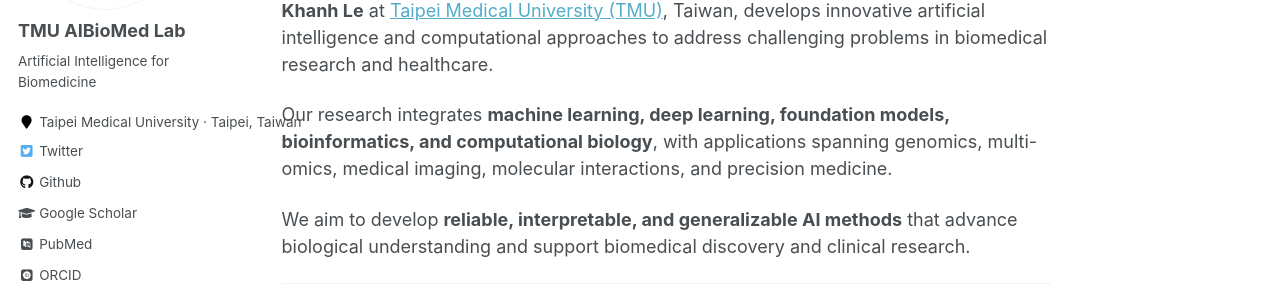
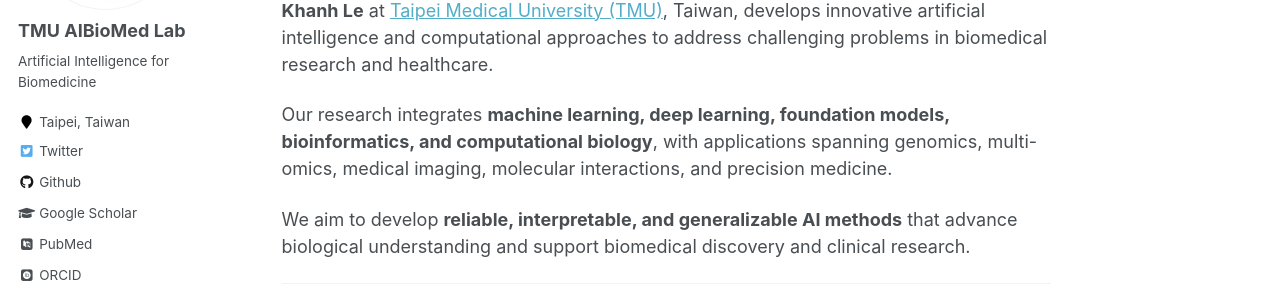
Before and after one commit to khanhlee/khanhlee.github.io, a Jekyll site: the page built from _pages/about.md, in a window 1280 px wide. Shown: the part 313-619 px from the top of the page. Built offline with Jekyll 4.4.1, drawn with Linux system fonts in a browser that asks for light colours; some web fonts are replaced.

Commit message:
Update _config.yml

```diff
--- a/_config.yml
+++ b/_config.yml
@@ -83,7 +83,7 @@ author:
   name             : "TMU AIBioMed Lab"
   avatar           : "pic300.jpg"
   bio              : "Artificial Intelligence for Biomedicine"
-  location         : "Taipei Medical University · Taipei, Taiwan"
+  location         : "Taipei, Taiwan"
   employer         :
   pubmed           : "https://www.ncbi.nlm.nih.gov/pubmed/?term=Le%20NQ%5BAuthor%5D&cauthor=true&cauthor_uid=31380767"
   googlescholar    : "https://scholar.google.com/citations?user=4c7lOjIAAAAJ&hl=en"
```
